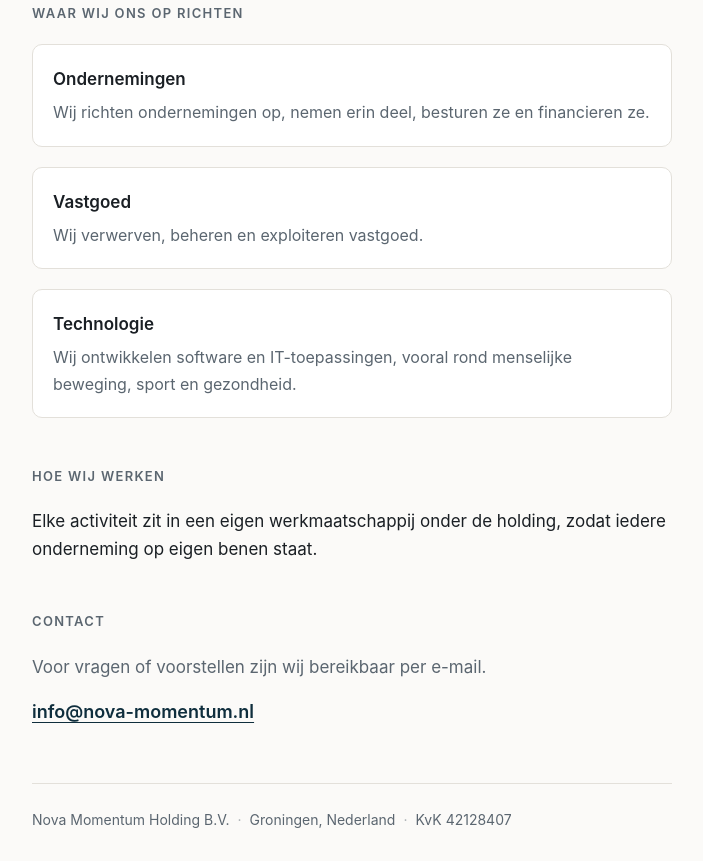
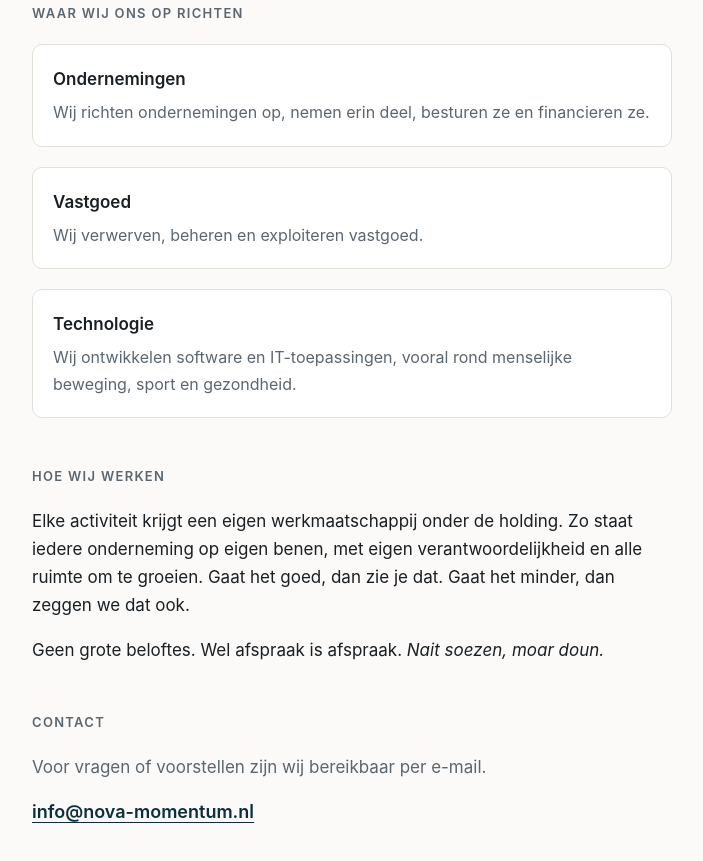
Before and after one commit to Swaagie/nova-momentum.nl, a plain HTML site: page index.html in a window 1280 px wide. Shown: the part 335-1196 px from the top of the page, without its empty margins (288-991 px from the left). Drawn offline with Linux system fonts and the light colour scheme.

Commit message:
feat(site): rewrite how-we-work copy

```diff
--- a/index.html
+++ b/index.html
@@ -217,8 +217,14 @@
   <section>
     <h2>Hoe wij werken</h2>
     <p>
-      Elke activiteit zit in een eigen werkmaatschappij onder de holding, zodat
-      iedere onderneming op eigen benen staat.
+      Elke activiteit krijgt een eigen werkmaatschappij onder de holding. Zo
+      staat iedere onderneming op eigen benen, met eigen verantwoordelijkheid
+      en alle ruimte om te groeien. Gaat het goed, dan zie je dat. Gaat het
+      minder, dan zeggen we dat ook.
+    </p>
+    <p>
+      Geen grote beloftes. Wel afspraak is afspraak.
+      <em lang="gos">Nait soezen, moar doun.</em>
     </p>
   </section>
 
```
